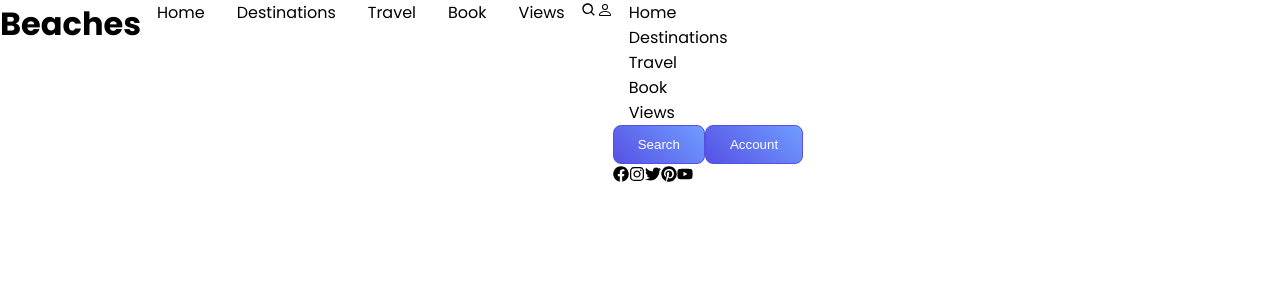
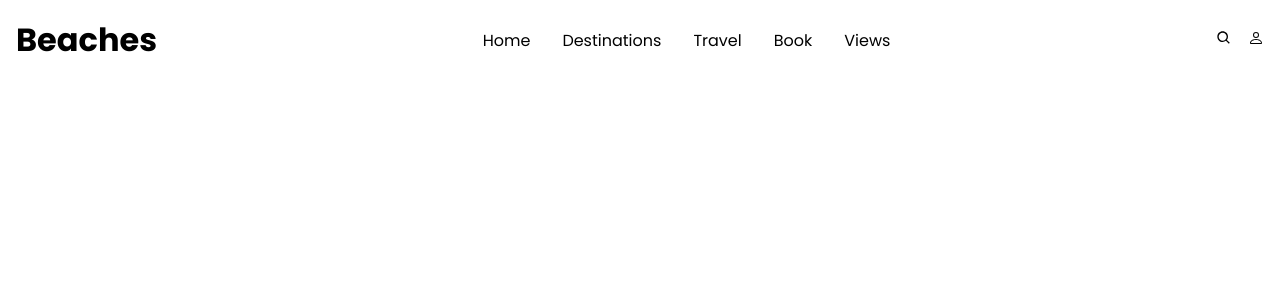
Before and after one commit to carlos-lopez98/TravelSite, a React (Create React App) app: page / in a window 1280 px wide. Shown: the top 300 px of the page. Built offline with nearby package versions, Linux system fonts and the light colour scheme.

Commit message:
Small Adjustment to search Icon on desktop Screen

```diff
--- a/src/components/navbar/Navbar.jsx
+++ b/src/components/navbar/Navbar.jsx
@@ -26,7 +26,7 @@ function Navbar() {
 
     return (
 
-        <div className='nav-menu'>
+        <div className='navbar'>
 
             <div className="logo">
                 <h2>Beaches</h2>
@@ -41,7 +41,7 @@ function Navbar() {
             </ul>
 
             <div className="nav-icons">
-                <BiSearch className='icon' />
+                <BiSearch className='icon' style={{ marginRight: '1rem' }} />
                 <BsPerson className='icon' />
             </div>
 
@@ -51,7 +51,7 @@ function Navbar() {
 
             {/* This will be the menu for our smaller screens */}
             {/* If Nav is true, set name to nav-menu active else just nav-menu */}
-            <div className={nav ? 'mobile-nav active' : 'mobile-nav'}>
+            <div className={nav ? 'mobile-menu active' : 'mobile-menu'}>
                 <ul className="mobile-nav">
                     <li>Home</li>
                     <li>Destinations</li>
```
